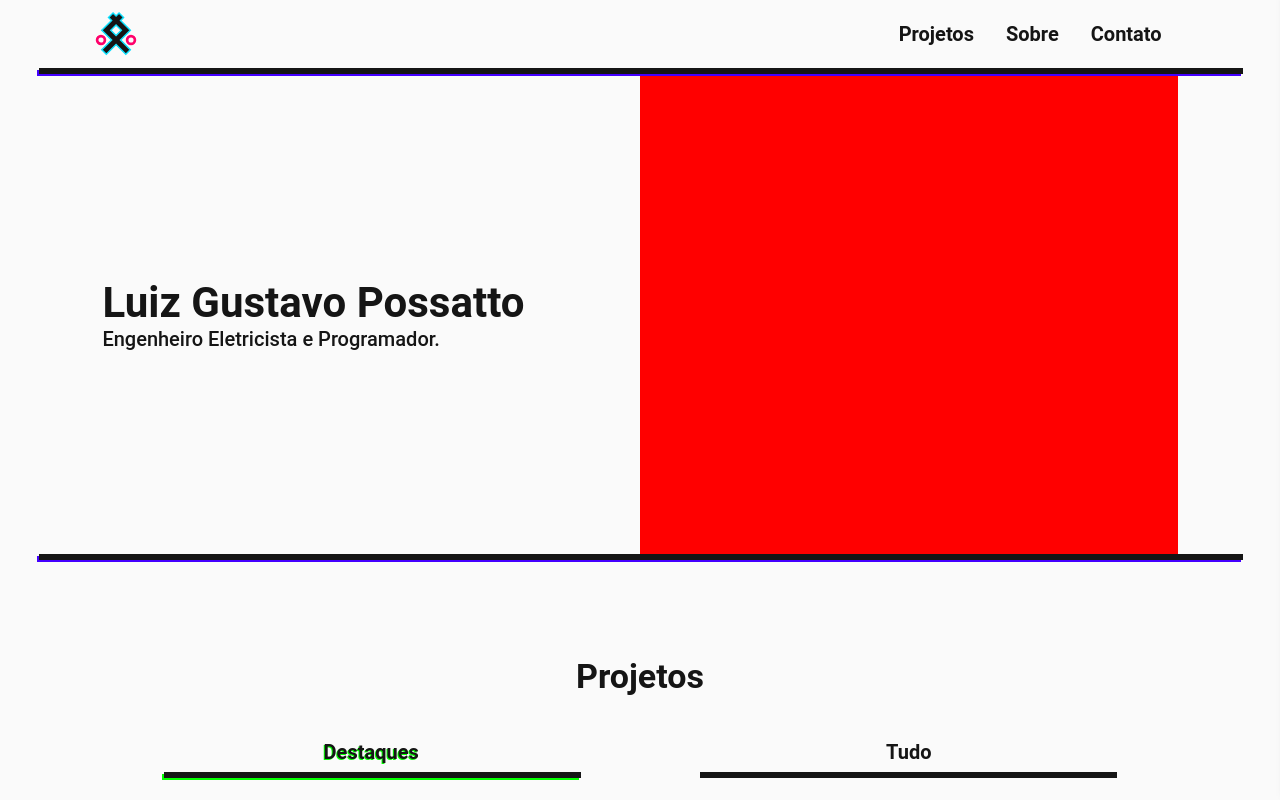
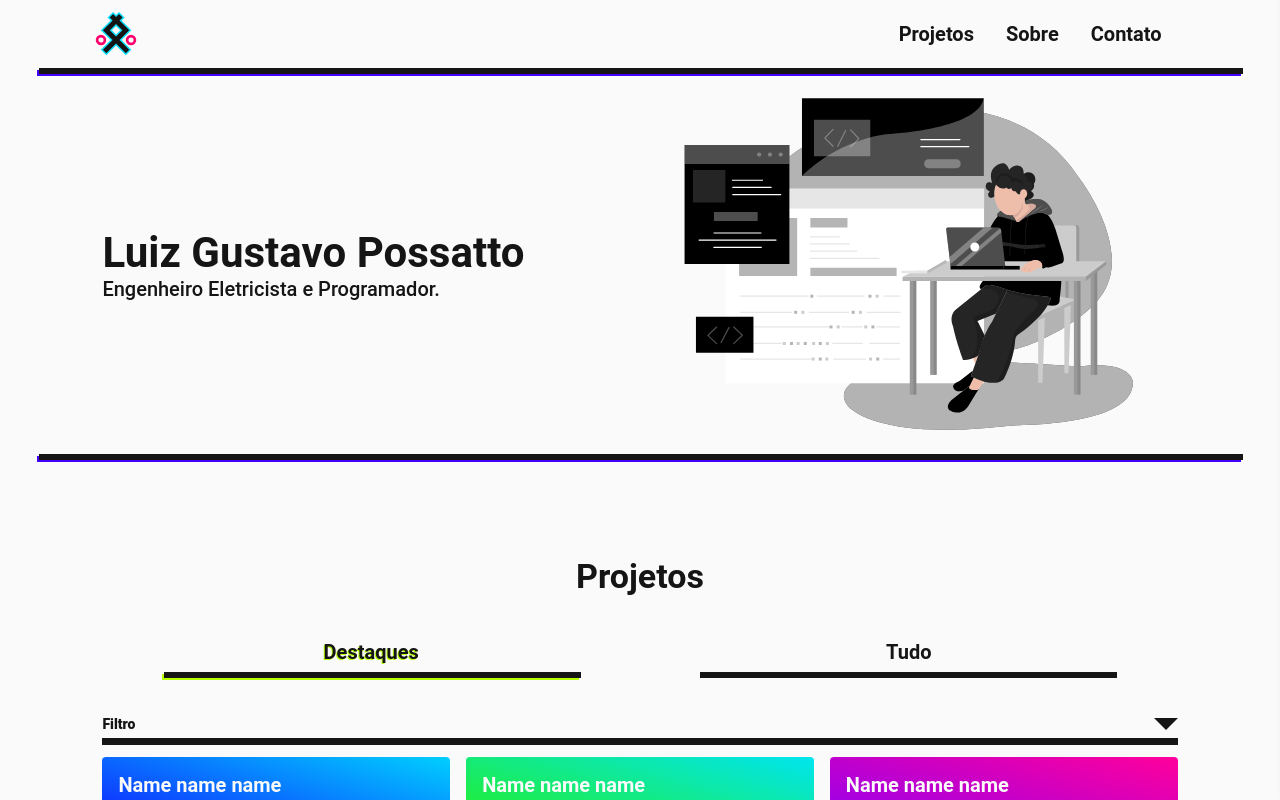
Before and after one commit to LGPossatto/my-portfolio, a Next.js app: page / in a window 1280 px wide. Shown: the top 800 px of the page. Built offline with nearby package versions, Linux system fonts and the light colour scheme.

Commit message:
mod home page header

```diff
--- a/components/Header.tsx
+++ b/components/Header.tsx
@@ -1,3 +1,5 @@
+import Illustration from "../assets/illustrations/software-developer.svg";
+
 import styles from "../styles/components/Header.module.scss";
 
 export const Header = () => {
@@ -8,7 +10,9 @@ export const Header = () => {
           <h1>Luiz Gustavo Possatto</h1>
           <p>Engenheiro Eletricista e Programador.</p>
         </div>
-        <div className={styles["img-box"]}></div>
+        <div className={styles["img-box"]}>
+          <Illustration></Illustration>
+        </div>
       </div>
     </header>
   );
--- a/pages/index.tsx
+++ b/pages/index.tsx
@@ -13,6 +13,7 @@ export default function Home() {
       <Header></Header>
       <Line></Line>
       <Projects></Projects>
+      <Line></Line>
       <section className={styles.about}>
         <span></span>
         <h2>About</h2>
--- a/styles/components/Header.module.scss
+++ b/styles/components/Header.module.scss
@@ -3,8 +3,17 @@
 
 .container {
   .flex-container {
+    overflow: hidden;
+
     display: flex;
     align-items: center;
+
+    max-height: 380px;
+    min-height: 312px;
+    height: 60vh;
+    width: 100%;
+
+    padding: 24px 0;
   }
 
   .title {
@@ -22,10 +31,27 @@
   }
 
   .img-box {
-    max-height: 480px;
-    min-height: 360px;
-    height: 60vh;
     width: 100%;
-    background-color: red;
+    height: 100%;
+
+    svg {
+      width: 100%;
+      height: 100%;
+    }
+  }
+
+  @include bp-tablet {
+    .flex-container {
+      flex-direction: column-reverse;
+      text-align: center;
+
+      max-height: none;
+      min-height: none;
+      height: auto;
+    }
+
+    .img-box {
+      max-height: 300px;
+    }
   }
 }
```
Also changed, not shown: assets/illustrations/software-developer.svg (added).
